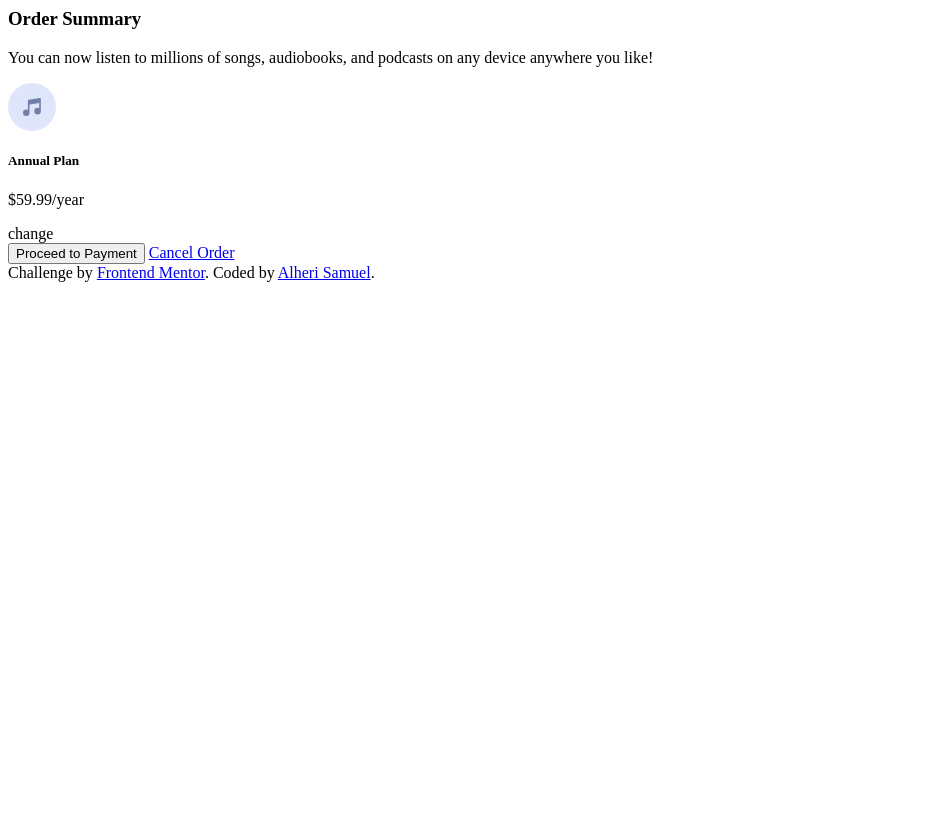
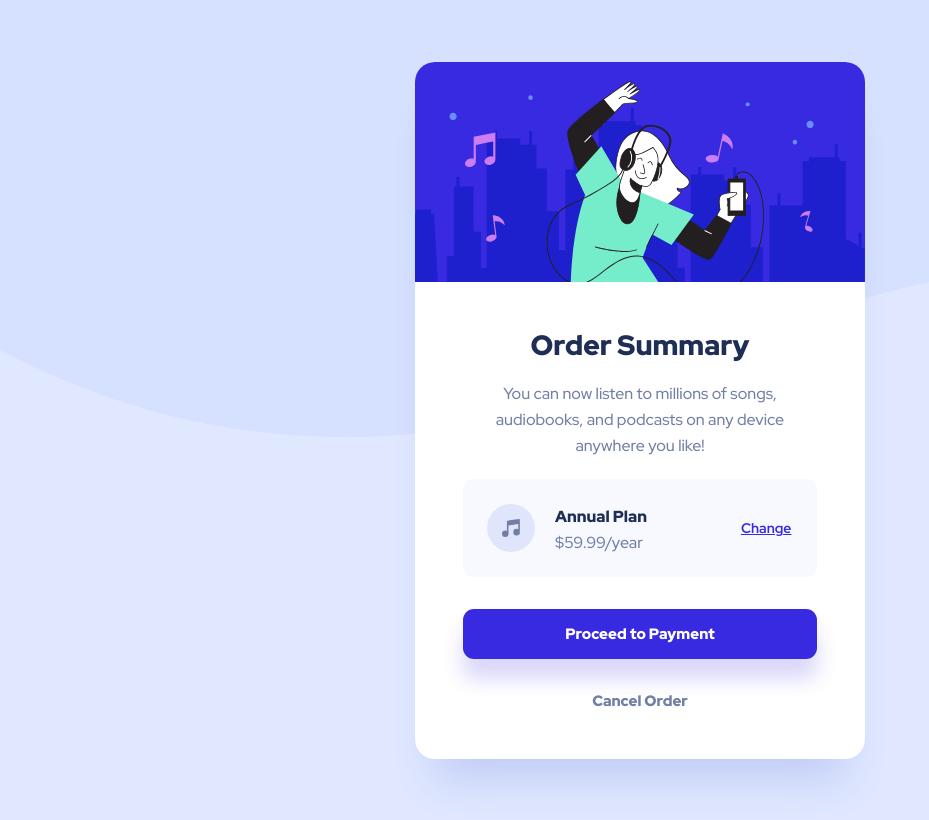
Before and after one commit to Wokji/assignment2.github.io, a plain HTML site: page index.html in a window 1280 px wide. Shown: the whole page, without its empty margins (0-929 px from the left). Drawn offline with Linux system fonts and the light colour scheme.

Commit message:
Update index.html

```diff
--- a/index.html
+++ b/index.html
@@ -1,51 +1,44 @@
+<!DOCTYPE html>
 <html lang="en">
   <head>
-    <meta http-equiv="Content-Type" content="text/html; charset=UTF-8" />
-  </head>
-  <body>
+    <meta charset="UTF-8" />
     <meta name="viewport" content="width=device-width, initial-scale=1.0" />
+    <link rel="stylesheet" href="style.css" />
     <link
       rel="icon"
       type="image/png"
       sizes="32x32"
       href="./images/favicon-32x32.png"
     />
-    <link rel="stylesheet" href="style.css/" />
+    <title>Frontend Mentor | Order summary card</title>
+  </head>
+  <body>
+    <main>
+      <section class="container">
+        <img
+          src="./images/illustration-hero.svg"
+          alt="A person happily listening to music on his/her smartphone"
+        />
+        <h1>Order Summary</h1>
+        <p class="benefits_explanation">
+          You can now listen to millions of songs, audiobooks, and podcasts on
+          any device anywhere you like!
+        </p>
+        <div class="payment">
+          <img
+            class="musical_note"
+            src="./images/icon-music.svg"
+            alt="Rounded icon with a musical note in the center"
+          />
+          <h2>
+            Annual Plan <span class="price"><br />$59.99/year</span>
+          </h2>
+          <p class="change">Change</p>
+        </div>
+        <button class="proceed_payment">Proceed to Payment</button>
+        <button class="cancel_order">Cancel Order</button>
+      </section>
+    </main>
 
-    <title>Frontend Mentor | Order summary card</title>
-
-    <div class="card-container">
-      <div class="card">
-        <div class="card-top"></div>
-        <div class="card-body">
-          <h3>Order Summary</h3>
-          <p>
-            You can now listen to millions of songs, audiobooks, and podcasts on
-            any device anywhere you like!
-          </p>
-          <div class="outer-div">
-            <div class="card-section">
-              <img src="./images/icon-music.svg" alt="audio logo" />
-              <span class="h5-p-tag">
-                <h5>Annual Plan</h5>
-                <p>$59.99/year</p>
-              </span>
-            </div>
-            <span class="change">change</span>
-          </div>
-        </div>
-        <div class="card-footer">
-          <button>Proceed to Payment</button>
-          <a href="#">Cancel Order</a>
-        </div>
-      </div>
-    </div>
-
-    <div class="attribution">
-      Challenge by
-      <a href="https://www.frontendmentor.io?ref=challenge" target="_blank"
-        >Frontend Mentor</a
-      >. Coded by <a href="#">Alheri Samuel</a>.
-    </div>
   </body>
 </html>
```
